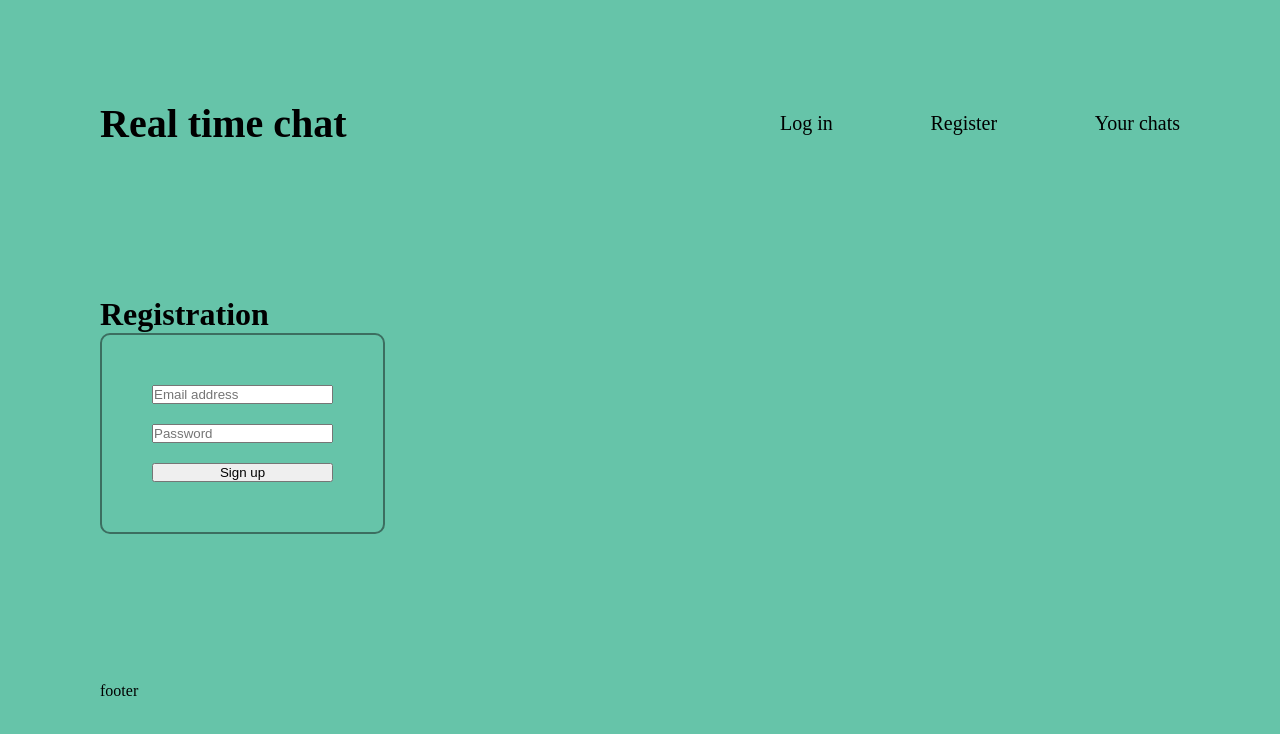
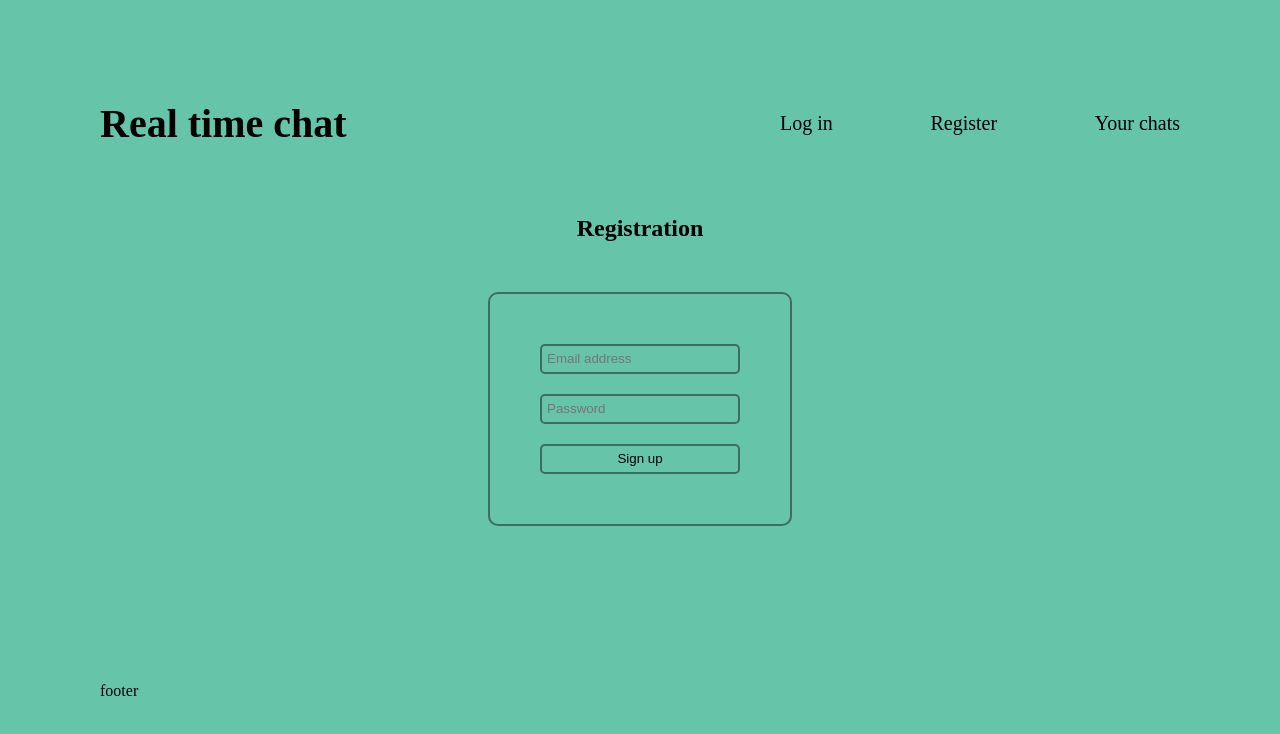
Before and after one commit to romavsterg/real-time-chat, a React (Create React App) app: page /register in a window 1280 px wide. Shown: the top 734 px of the page. Built offline with nearby package versions, Linux system fonts and the light colour scheme.

Commit message:
added styles to registration page

```diff
--- a/src/components/Register.jsx
+++ b/src/components/Register.jsx
@@ -3,6 +3,7 @@ import 'firebase/compat/auth';
 import { auth } from '../index.js';
 import { Form, redirect, useActionData, useNavigation } from 'react-router-dom';
 import { createUserWithEmailAndPassword } from '@firebase/auth';
+import '../styles/Registration.css'
 
 
 export async function action({ request }) {
@@ -24,22 +25,14 @@ function Register() {
     const error = useActionData()
 
     return (
-        <>
-            <h1>Registration</h1>
+        <div className='auth-container'>
+            <h2>Registration</h2>
             {error && <h3 className="red">{error}</h3>}
 
-            <Form method="post" className="login-form" replace>
-                <input
-                    name="email"
-                    type="email"
-                    placeholder="Email address"
-                />
-                <input
-                    name="password"
-                    type="password"
-                    placeholder="Password"
-                />
-                <button
+            <Form method="post" className="auth-form" replace>
+                <input  className='input' name="email" type="email" placeholder="Email address" required/>
+                <input  className='input' name="password" type="password" placeholder="Password" required/>
+                <button className='auth-button'
                     disabled={status === "submitting"}
                 >
                     {status === "submitting"
@@ -48,7 +41,7 @@ function Register() {
                     }
                 </button>
             </Form>
-        </>
+        </div>
     );
 }
 
--- a/src/pages/Login.jsx
+++ b/src/pages/Login.jsx
@@ -39,15 +39,15 @@ function Login() {
     console.log(message)
 
     return (
-        <div className="login-container">
+        <div className="auth-container">
             <h2>Sign in to your account</h2>
             {error && <h3 className="red">{error}</h3>}
             {message && <h3 className="yellow">{message}</h3>}
             <div className="login-forms">
-                <Form method="post" className="login-form" replace>
+                <Form method="post" className="auth-form" replace>
                     <input className='input' name="email" type="email" placeholder="Email address" required />
                     <input className='input' name="password" type="password" placeholder="Password" required/>
-                    <button className='login-button' disabled={status === "submitting"}>
+                    <button className='auth-button' disabled={status === "submitting"}>
                         {status === "submitting"
                             ? "Logging in..."
                             : "Log in"
@@ -55,7 +55,7 @@ function Login() {
                     </button>
                 </Form>
                 <div className="google-login">
-                    <button className='google-login-button login-button' onClick={login} >Sign in with Google</button>
+                    <button className='google-login-button auth-button' onClick={login} >Sign in with Google</button>
                 </div>
             </div>
             <Link className='link' to='/register'>Don't have an account? You can register.</Link>
--- a/src/styles/Login.css
+++ b/src/styles/Login.css
@@ -1,4 +1,4 @@
-.login-container {
+.auth-container {
     height: 400px;
     display: flex;
     flex-direction: column;
@@ -14,7 +14,7 @@ h2 {
     justify-content: space-around;
 }
 
-.login-form, .google-login {
+.auth-form, .google-login {
     display: flex;
     flex-direction: column;
     gap: 20px;
@@ -72,7 +72,7 @@ h2 {
     outline: none;
 }
 
-.login-button {
+.auth-button {
     width: 200px;
     height: 30px;
     border: 2px solid #3c6e60;
--- /dev/null
+++ b/src/styles/Registration.css
@@ -0,0 +1,3 @@
+h2 {
+    align-self: center;
+}
```
